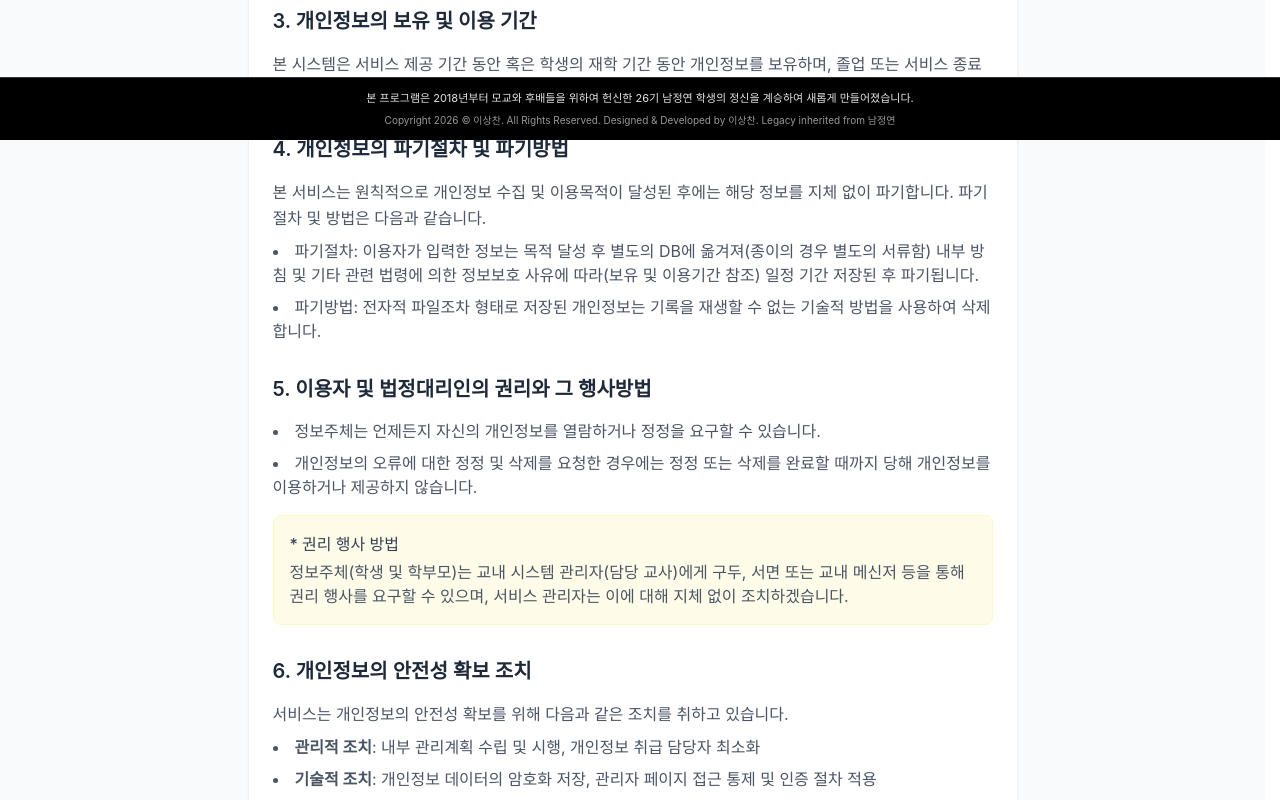
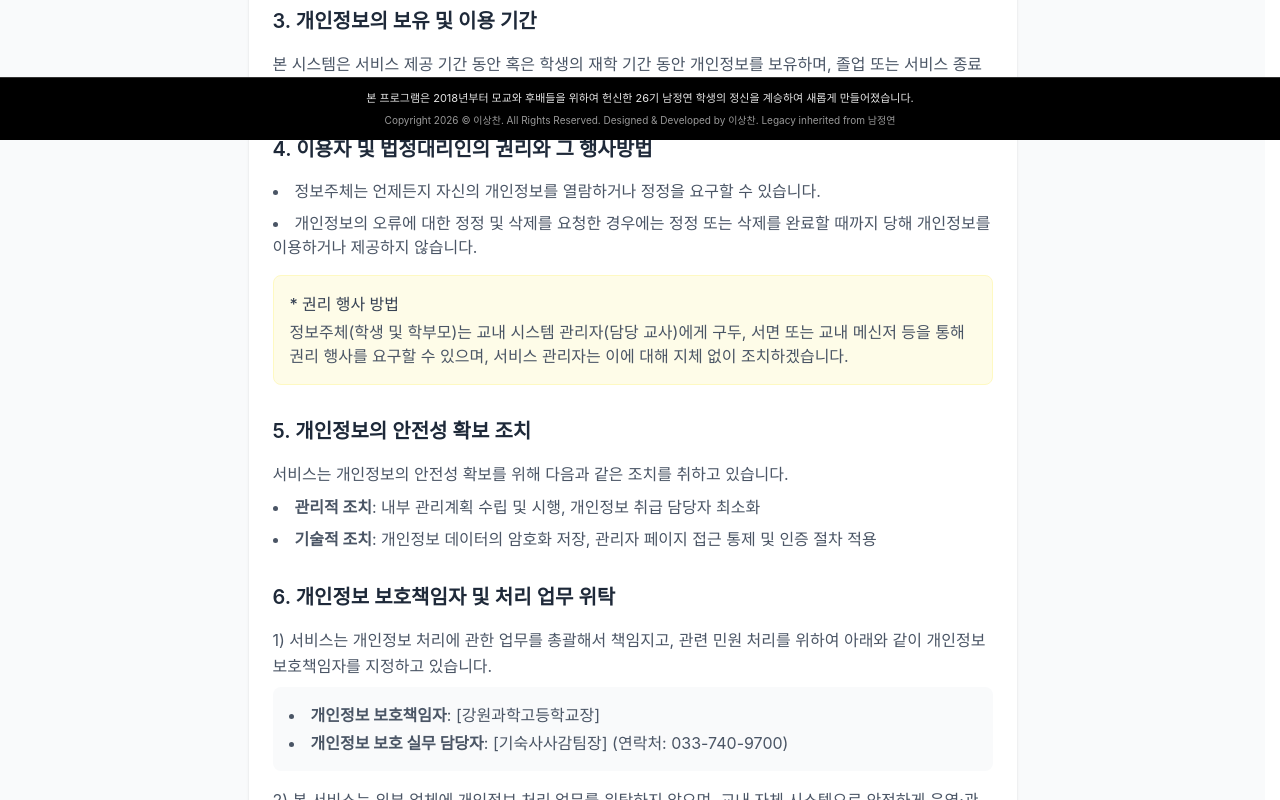
Before and after one commit to cganidormi/e-seokchan, a Next.js app: page /privacy in a window 1280 px wide. Shown: the part 660-1460 px from the top of the page. Built offline with nearby package versions, Linux system fonts and the light colour scheme; a web font is replaced by a local one.

Commit message:
fix: remove unauthorized section 4 and reindex privacy policy

```diff
--- a/app/privacy/page.tsx
+++ b/app/privacy/page.tsx
@@ -42,18 +42,7 @@ export default function PrivacyPage() {
                     </section>
 
                     <section className="mb-8">
-                        <h2 className="text-xl font-semibold text-gray-800 mb-4">4. 개인정보의 파기절차 및 파기방법</h2>
-                        <p className="text-gray-600 leading-relaxed">
-                            본 서비스는 원칙적으로 개인정보 수집 및 이용목적이 달성된 후에는 해당 정보를 지체 없이 파기합니다. 파기절차 및 방법은 다음과 같습니다.
-                        </p>
-                        <ul className="list-disc list-inside text-gray-600 space-y-2 mt-2">
-                            <li>파기절차: 이용자가 입력한 정보는 목적 달성 후 별도의 DB에 옮겨져(종이의 경우 별도의 서류함) 내부 방침 및 기타 관련 법령에 의한 정보보호 사유에 따라(보유 및 이용기간 참조) 일정 기간 저장된 후 파기됩니다.</li>
-                            <li>파기방법: 전자적 파일조차 형태로 저장된 개인정보는 기록을 재생할 수 없는 기술적 방법을 사용하여 삭제합니다.</li>
-                        </ul>
-                    </section>
-
-                    <section className="mb-8">
-                        <h2 className="text-xl font-semibold text-gray-800 mb-4">5. 이용자 및 법정대리인의 권리와 그 행사방법</h2>
+                        <h2 className="text-xl font-semibold text-gray-800 mb-4">4. 이용자 및 법정대리인의 권리와 그 행사방법</h2>
                         <ul className="list-disc list-inside text-gray-600 space-y-2 mb-4">
                             <li>정보주체는 언제든지 자신의 개인정보를 열람하거나 정정을 요구할 수 있습니다.</li>
                             <li>개인정보의 오류에 대한 정정 및 삭제를 요청한 경우에는 정정 또는 삭제를 완료할 때까지 당해 개인정보를 이용하거나 제공하지 않습니다.</li>
@@ -67,7 +56,7 @@ export default function PrivacyPage() {
                     </section>
 
                     <section className="mb-8">
-                        <h2 className="text-xl font-semibold text-gray-800 mb-4">6. 개인정보의 안전성 확보 조치</h2>
+                        <h2 className="text-xl font-semibold text-gray-800 mb-4">5. 개인정보의 안전성 확보 조치</h2>
                         <p className="text-gray-600 leading-relaxed mb-2">서비스는 개인정보의 안전성 확보를 위해 다음과 같은 조치를 취하고 있습니다.</p>
                         <ul className="list-disc list-inside text-gray-600 space-y-2">
                             <li><strong>관리적 조치</strong>: 내부 관리계획 수립 및 시행, 개인정보 취급 담당자 최소화</li>
@@ -76,7 +65,7 @@ export default function PrivacyPage() {
                     </section>
 
                     <section className="mb-8">
-                        <h2 className="text-xl font-semibold text-gray-800 mb-4">7. 개인정보 보호책임자 및 처리 업무 위탁</h2>
+                        <h2 className="text-xl font-semibold text-gray-800 mb-4">6. 개인정보 보호책임자 및 처리 업무 위탁</h2>
                         <div className="space-y-4">
                             <div>
                                 <p className="text-gray-600 leading-relaxed mb-2">1) 서비스는 개인정보 처리에 관한 업무를 총괄해서 책임지고, 관련 민원 처리를 위하여 아래와 같이 개인정보 보호책임자를 지정하고 있습니다.</p>
```
